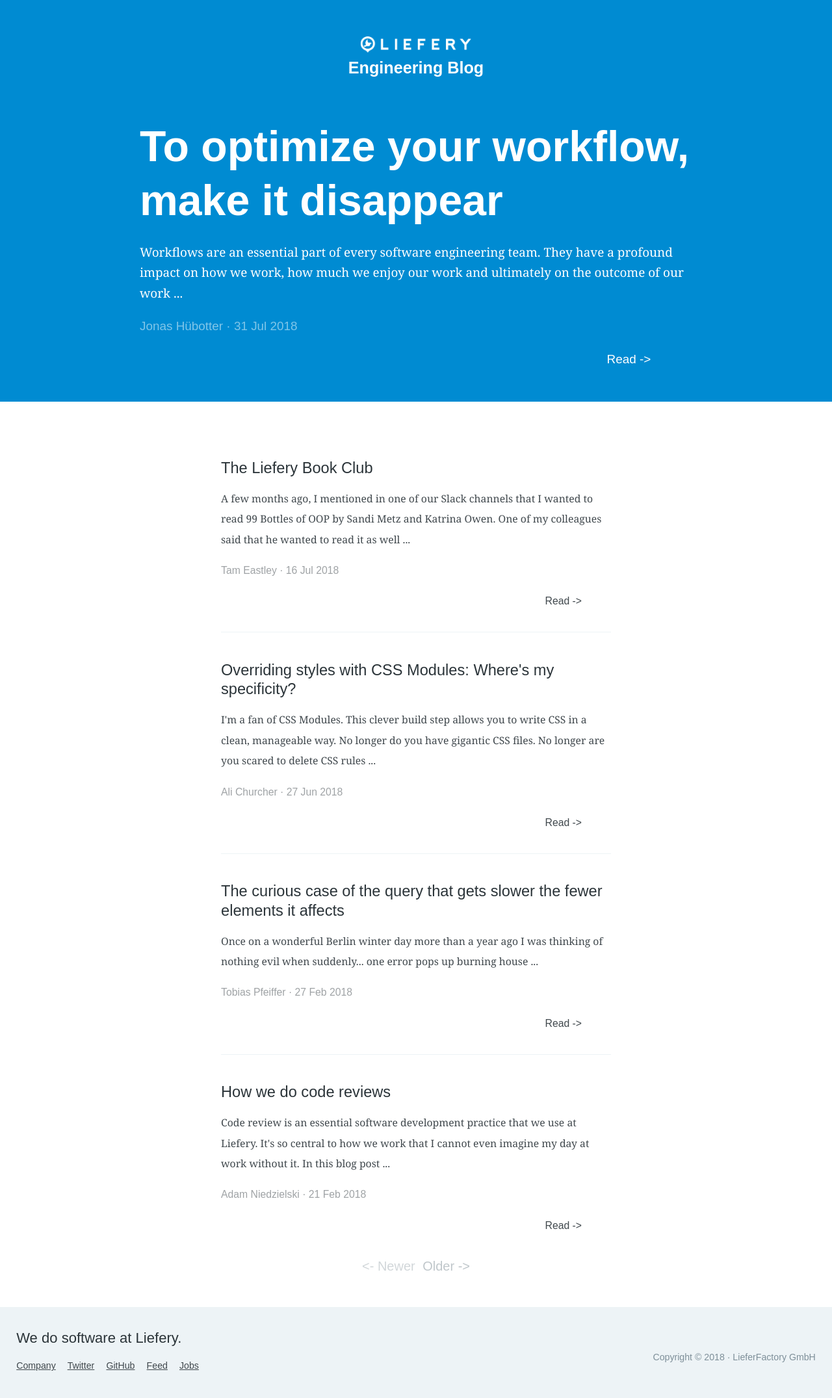
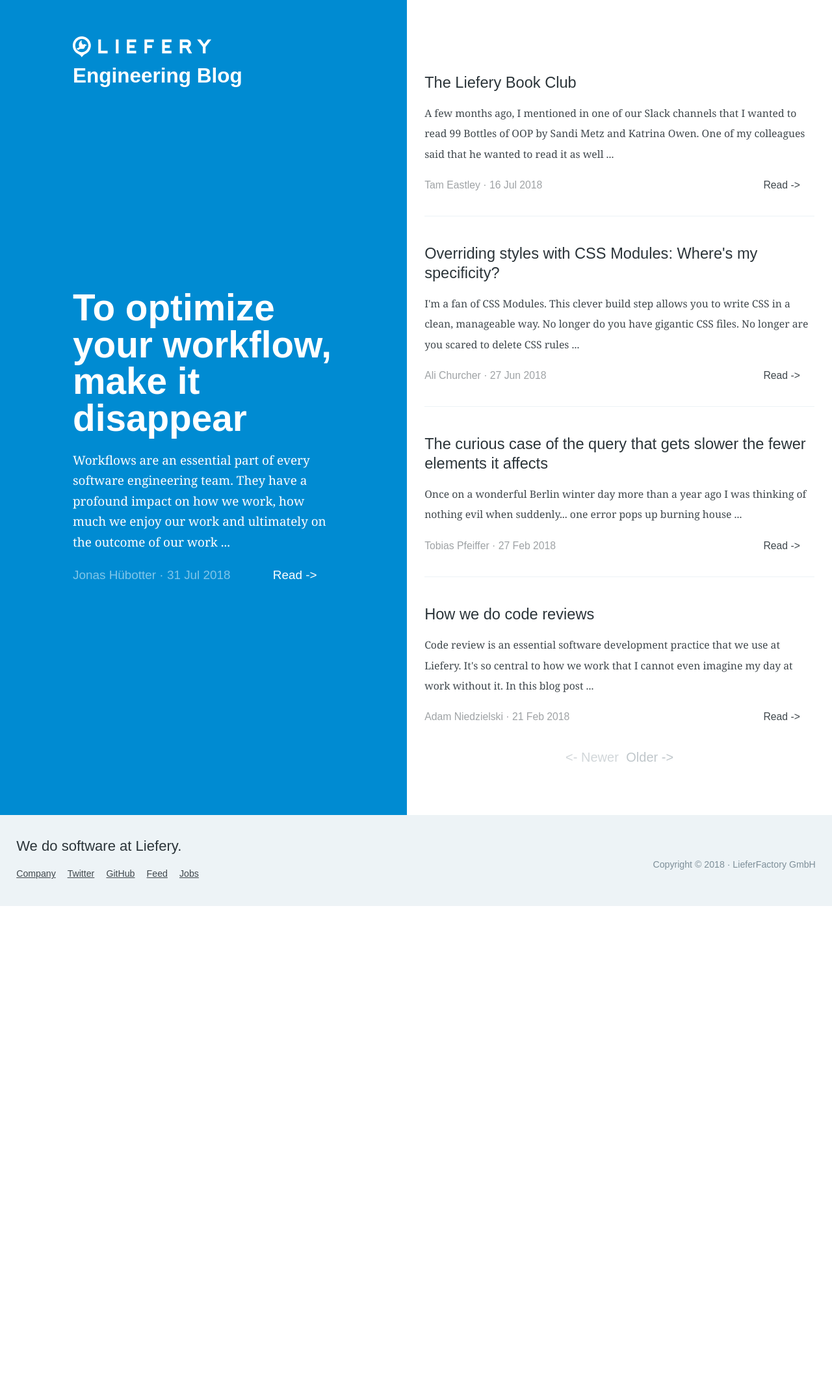
Before and after one commit to liefery-it-legacy/blog, a Jekyll site: the page built from index.html, in a window 1280 px wide. Shown: the whole page at 65% size. Built offline with Jekyll 4.4.1, drawn with Linux system fonts in a browser that asks for light colours; some web fonts are replaced; the list of posts is cut into pages by our own code; after the commit the page ends 1394 px from its top, so only the background shows below that.

Commit message:
Optimize blog layout for smaller desktop screens

```diff
--- a/_includes/article_teaser.html
+++ b/_includes/article_teaser.html
@@ -2,7 +2,9 @@
   <div class="js--link-to" data-link="{{ include.post.url | prepend: site.baseurl }}">
     <h3 class="article-teaser__title">{{include.post.title}}</h3>
     <p class="article-teaser__excerpt">{{include.post.excerpt}}</p>
-    <p class="article-teaser__author">{% if include.post.author %}{{include.post.author}} · {% endif %}{{include.post.date | date_to_string}}</p>
+    <div class="article-teaser__footer">
+      <span class="article-teaser__author">{% if include.post.author %}{{include.post.author}} · {% endif %}{{include.post.date | date_to_string}}</span>
+      <a class="article-teaser__read-more" href="{{ include.post.url | prepend: site.baseurl }}">Read -&gt;</a>
+    </div>
   </div>
-  <a class="article-teaser__read-more" href="{{ include.post.url | prepend: site.baseurl }}">Read -&gt;</a>
 </article>
--- a/_includes/head.html
+++ b/_includes/head.html
@@ -14,6 +14,4 @@
 
   <link rel="stylesheet" href="{{ "/css/main.css" }}">
   <link rel="canonical" href="{{ page.url | replace:'index.html','' | prepend: site.baseurl | prepend: site.url }}">
-  <link rel="alternate" type="application/rss+xml" title="{{ site.title }}" href="{{ "/rss.xml" | prepend: site.baseurl | prepend: site.url }}" />
-  <link rel="alternate" type="application/atom+xml" title="{{ site.title }}" href="{{ "/atom.xml" | prepend: site.baseurl | prepend: site.url }}" >
 </head>
--- a/_layouts/blog.html
+++ b/_layouts/blog.html
@@ -20,7 +20,8 @@ layout: default
     {% include article_teaser.html post=highlighted_post css_class="article-teaser article-teaser--highlighted" %}
   </section>
 
-  <section class="article-teaser-list">
+  <section class="container__section">
+    <div class="article-teaser-list">
       {% for post in not_highlighted_posts %}
         {% include article_teaser.html post=post css_class="article-teaser" %}
       {% endfor %}
@@ -40,5 +41,6 @@ layout: default
           <span class="article-teaser-list__nav-element article-teaser-list__nav-element--disabled">Older -&gt;</span>
         {% endif %}
       </nav>
+    </div>
   </section>
 </main>
--- a/_sass/_variables.scss
+++ b/_sass/_variables.scss
@@ -1,6 +1,6 @@
 $breakpoints: (
   small: 700px,
-  large: 1440px
+  large: 1280px,
 );
 
 $palette: (
--- a/_sass/layouts/_blog.scss
+++ b/_sass/layouts/_blog.scss
@@ -5,17 +5,20 @@
   }
 
   &__section {
+    padding: 2em;
+
     @media screen and (min-width: map-get($breakpoints, large)) {
       display: flex;
+      flex-basis: 60%;
     }
 
     &--highlighted {
       color: map-get($palette, lightest);
-      flex-basis: 40%;
-      padding: 12em 1em 4em;
+      padding: 12em 2em 4em;
 
       @media screen and (min-width: map-get($breakpoints, large)) {
-        padding: 7rem;
+        padding: 10rem 7rem 6rem;
+        flex-basis: 40%;
       }
     }
 
@@ -68,11 +71,10 @@
   display: flex;
   flex-direction: column;
   font-size: 1.25em;
-  justify-content: flex-end;
+  justify-content: center;
   margin: 0 auto;
   max-width: 600px;
   padding: 2em 0;
-  width: 85%;
 
   &:not(:last-of-type) {
     border-bottom: 1px solid map-get($palette, light);
@@ -88,21 +90,18 @@
     font-family: "Georgia", serif;
   }
 
+  &__footer {
+    display: flex;
+  }
+
   &__author {
     opacity: 0.5;
   }
 
   &__read-more {
-    display: block;
-    margin-top: 4em;
-    margin: 0 auto;
-    text-align: right;
+    margin-left: auto;
+    min-width: 5em;
     text-decoration: none;
-    width: 85%;
-
-    @media screen and (min-width: map-get($breakpoints, large)) {
-      width: 100%;
-    }
   }
 
   &--highlighted {
@@ -110,18 +109,14 @@
     max-width: 850px;
     padding: 0;
 
-    @media screen and (min-width: map-get($breakpoints, large)) {
-      max-width: none;
-      margin: 0;
-    }
-
     .article-teaser__title {
       color: map-get($palette, lightest);
+      line-height: 1em;
       font-weight: bold;
       margin-bottom: 0.35em;
 
       @media screen and (min-width: map-get($breakpoints, small)) {
-        font-size: 3.5em;
+        font-size: 3em;
       }
     }
 
```
Lines whose indentation alone changed are shown as unchanged.
